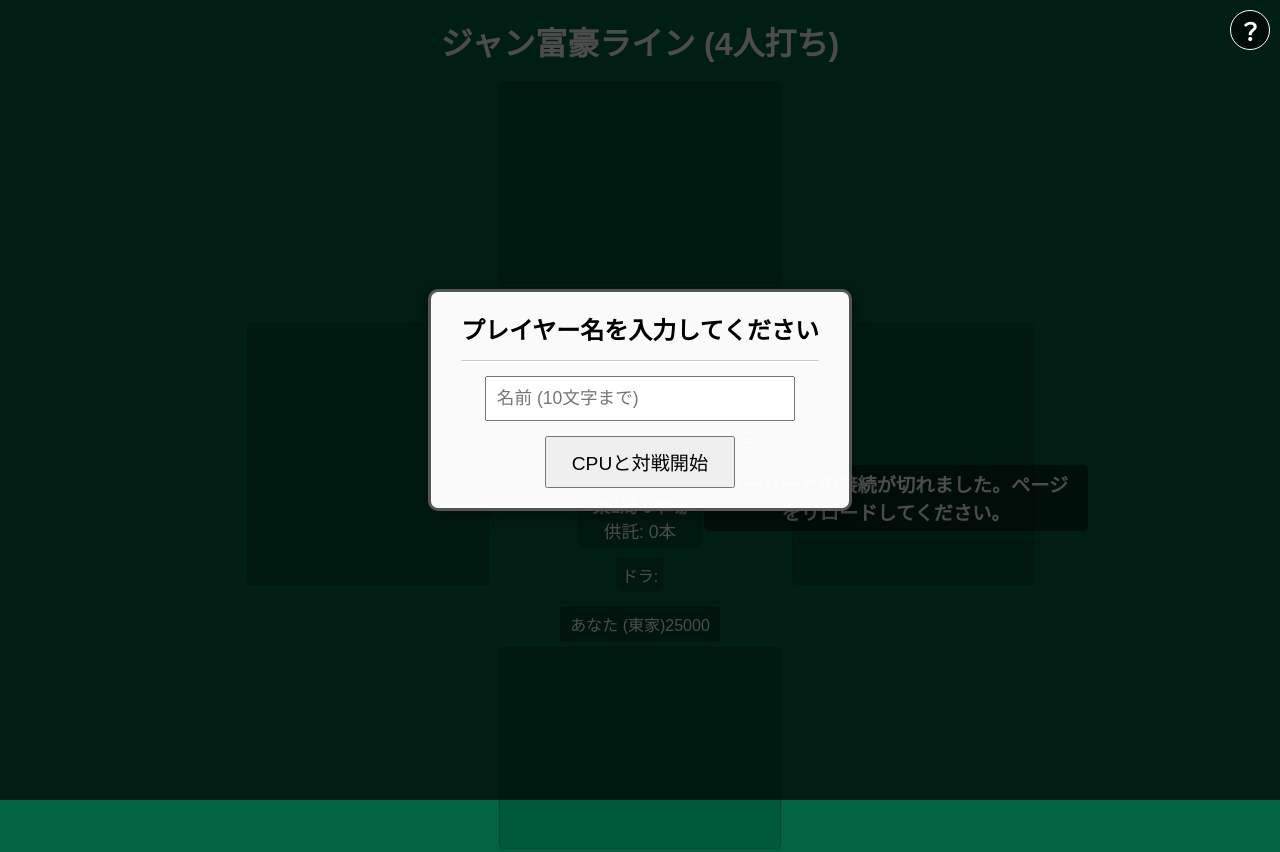
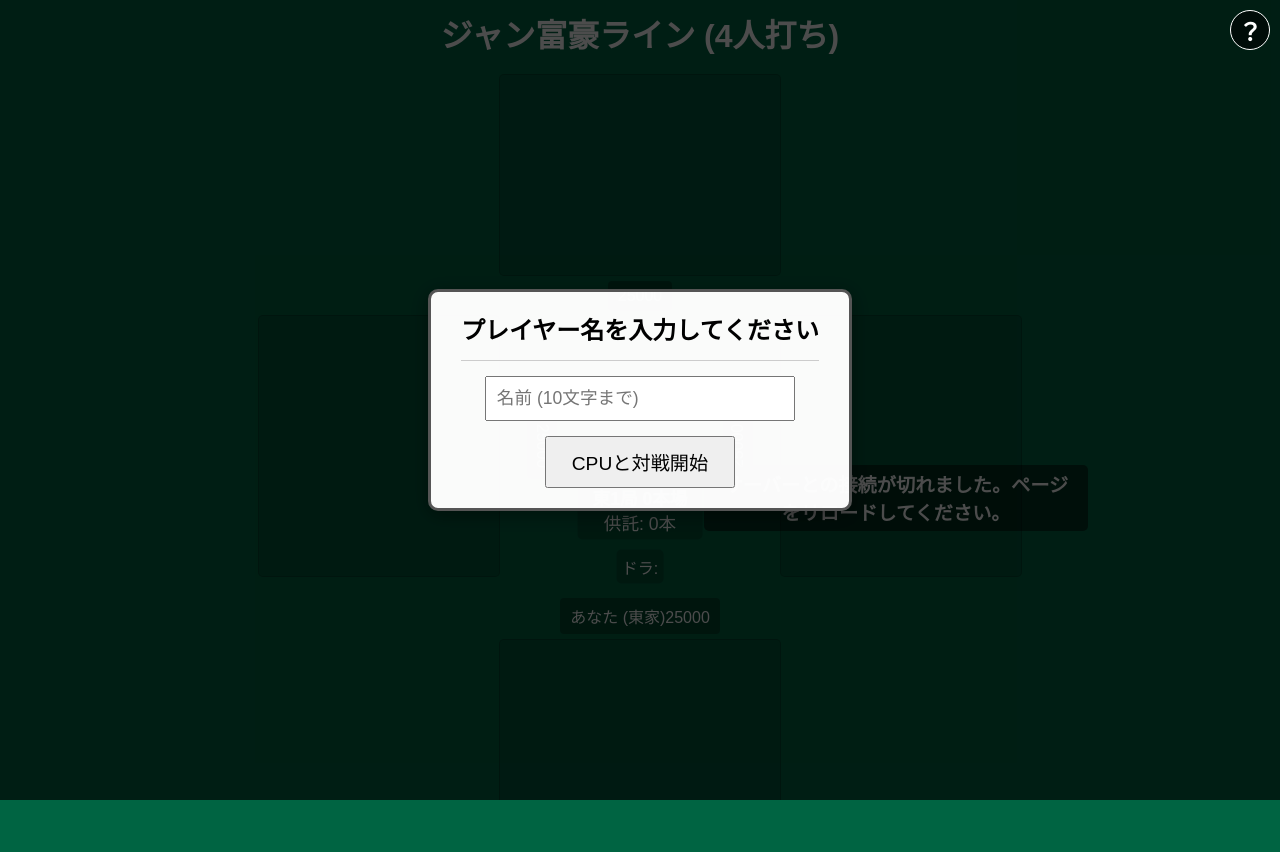
Before and after one commit to Konpotanau/jan-hugo-line, a website: page public/index.html in a window 1280 px wide. After the commit the page ends 800 px from the top, so only its background shows below. Drawn offline with Linux system fonts and the light colour scheme.

Commit message:
スマホ

```diff
--- a/public/index.html
+++ b/public/index.html
@@ -2,6 +2,7 @@
 <html lang="ja">
 <head>
   <meta charset="UTF-8" />
+  <meta name="viewport" content="width=device-width, initial-scale=1.0, maximum-scale=1.0, user-scalable=no">
   <title>ジャン富豪ライン - 4人打ち</title>
   <link rel="stylesheet" href="style.css" />
 </head>
--- a/public/style.css
+++ b/public/style.css
@@ -1,12 +1,19 @@
 /* style.css */
+/* 修正点: html, body に高さを設定し、overflow: hidden を html にも適用 */
+html, body {
+  height: 100%;
+  margin: 0;
+  overflow: hidden;
+}
 body {
   font-family: sans-serif;
   text-align: center;
   padding: 10px;
   background-color: #006442; /* Mahjong table green */
   color: #fff;
-  overflow: hidden;
+  /* overflow: hidden; */ /* html要素に移動 */
   transition: background-color 0.5s ease-in-out; /* For revolution effect */
+  box-sizing: border-box; /* paddingを含めて高さを100%に収める */
 }
 
 body.revolution-active {
@@ -38,8 +45,9 @@ h1 {
 
 #mahjong-table {
   position: relative;
-  width: 95vw;
-  height: 95vh;
+  /* 修正点: vw/vh を vmin に変更 */
+  width: 95vmin;
+  height: 95vmin;
   max-width: 900px;
   max-height: 900px;
   margin: 0 auto;
```
Also changed, not shown: 1 other file.
